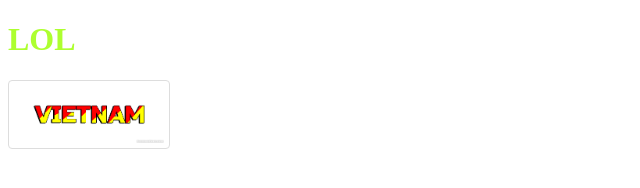
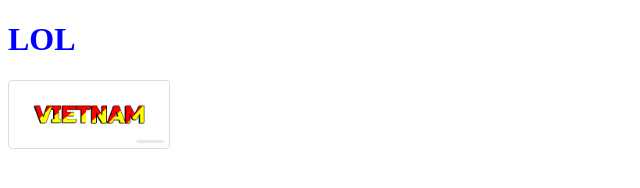
Before and after one commit to Petr-Snilek/ITV-debilci, a plain HTML site: page index1.html in a window 1280 px wide. Shown: the whole page, without its empty margins (0-640 px from the left). Drawn offline with Linux system fonts and the light colour scheme.

Commit message:
Update style.css

```diff
--- a/style.css
+++ b/style.css
@@ -1,4 +1,4 @@
-h1 {color: greenyellow;
+h1 {color: blue;
     font-size: xx-large;
     text-align: left;
 }
```
